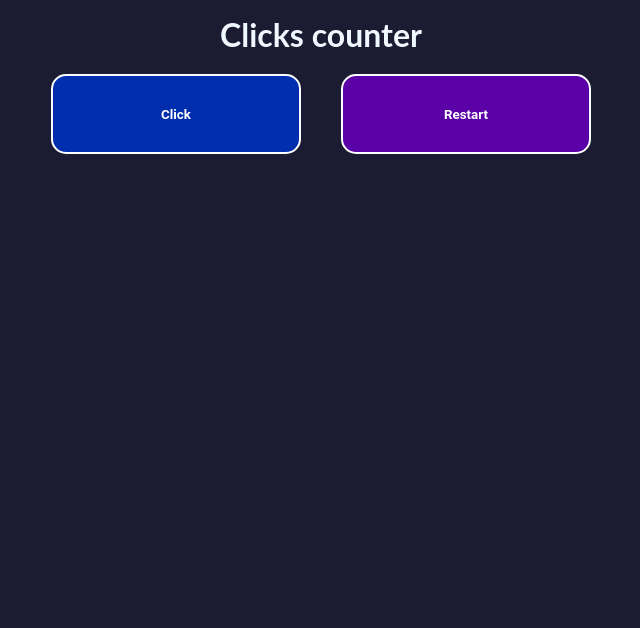
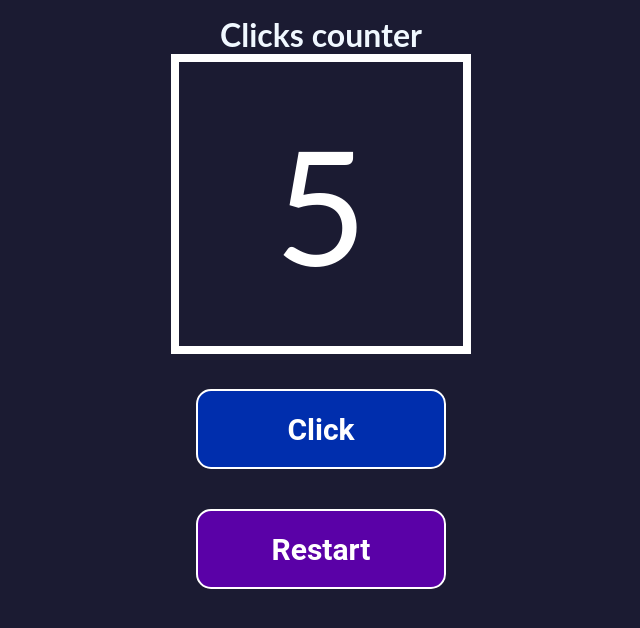
Before and after one commit to Camsd/clicks-counter, a React (Create React App) app: page / in a window 1280 px wide. Shown: the top 628 px of the page, without its empty margins (319-959 px from the left). Built offline with nearby package versions, Linux system fonts and the light colour scheme.

Commit message:
Counter js and css

```diff
--- a/src/App.css
+++ b/src/App.css
@@ -19,7 +19,18 @@ html,body{
     text-align: center;
 }
 
-.main-container{
+.button-container{
     display: flex;
     justify-content: center;
+    align-items: center;
+    flex-wrap: wrap;
+    flex-direction: column;
 }
+
+.counter-container {
+    max-width: 500px;
+    display: flex;
+    justify-content: center;
+    margin-left: auto;
+    margin-right: auto;
+  }
--- a/src/App.js
+++ b/src/App.js
@@ -1,5 +1,6 @@
 import './App.css';
 import Button from './components/Button';
+import Counter from './components/Counter';
 
 function App() {
 
@@ -16,7 +17,10 @@ function App() {
       <div className='title-container'>
         <h1>Clicks counter</h1>
       </div>
-      <div className='main-container'>
+      <div className='counter-container'>
+        <Counter numClicks='5' />
+      </div>
+        <div className='button-container'>
           <Button
           text='Click'
           isClickButton={true}
--- /dev/null
+++ b/src/components/Counter.js
@@ -0,0 +1,12 @@
+import React from "react";
+import '../stylesheet/Counter.css';
+
+function Counter(props){
+    return (
+        <div className="counter">
+            {props.numClicks}
+        </div>
+    );
+}
+
+export default Counter;
--- a/src/stylesheet/Button.css
+++ b/src/stylesheet/Button.css
@@ -13,6 +13,7 @@ button{
     cursor: pointer;
     display: block;
     margin: 20px;
+    font-size: 30px;
 }
 
 button:hover{
--- /dev/null
+++ b/src/stylesheet/Counter.css
@@ -0,0 +1,12 @@
+.counter{
+    min-width: 300px;
+    height: 300px;
+    font-size: 160px;
+    padding: 25px;
+    color: white;
+    display: flex;
+    align-items: center;
+    justify-content: center;
+    border: 8px solid white;
+    margin-bottom: 15px;
+}
```
Lines whose indentation alone changed are shown as unchanged.
